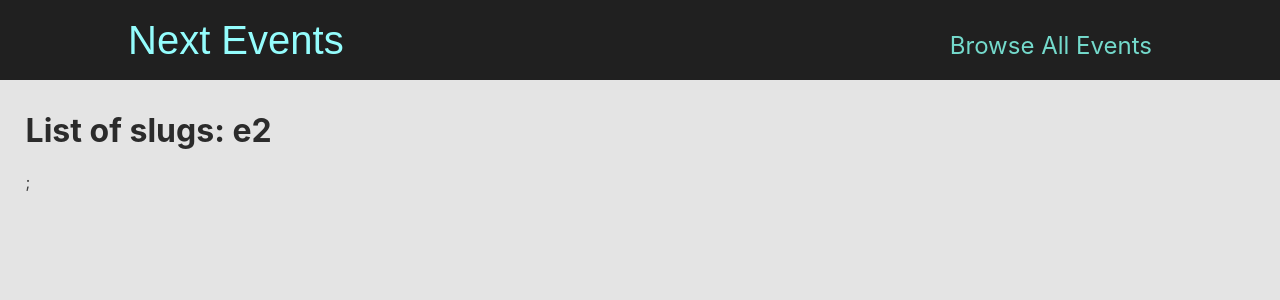
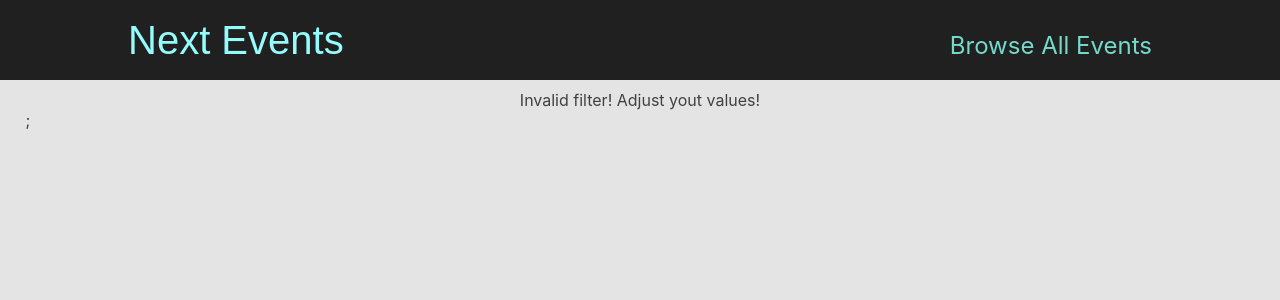
Before and after one commit to SottoMayor/Nextjs-album-project, a Next.js app: page /events/e2 in a window 1280 px wide. Shown: the top 300 px of the page. Built offline with nearby package versions, Linux system fonts and the light colour scheme.

Commit message:
Working with data in Events slug page

```diff
--- a/pages/events/[...slugs].js
+++ b/pages/events/[...slugs].js
@@ -1,15 +1,34 @@
 import React from 'react';
 import { useRouter } from 'next/dist/client/router';
+import EventList from '../../components/events/EventList';
+
+import { getFilteredEvents } from '../../dummy-data';
 
 const EventsSlugs = () => {
 
     const router = useRouter();
-    const slugs = router.query.slugs;
-    console.log(slugs)
+    const filteredData = router.query.slugs;
+
+    if(!filteredData){
+        return <p className="center">Loading... </p>
+    }
+
+    const year = +filteredData[0];
+    const month = +filteredData[1];
+
+    if(isNaN(year) || isNaN(month) || year < 2021 || year > 2030 || month < 0 || month > 12){
+        return <p className="center">Invalid filter! Adjust yout values!</p>
+    }
+
+    const filteredEvents = getFilteredEvents({year, month});
+
+    if(!filteredEvents || filteredEvents.length === 0){
+        return <p className="center">No events found to this filter! X.X</p>
+    }
 
     return (
         <div>
-            <h1>List of slugs: {slugs}</h1>
+            <EventList items={filteredEvents}/>
         </div>
     )
 }
```
